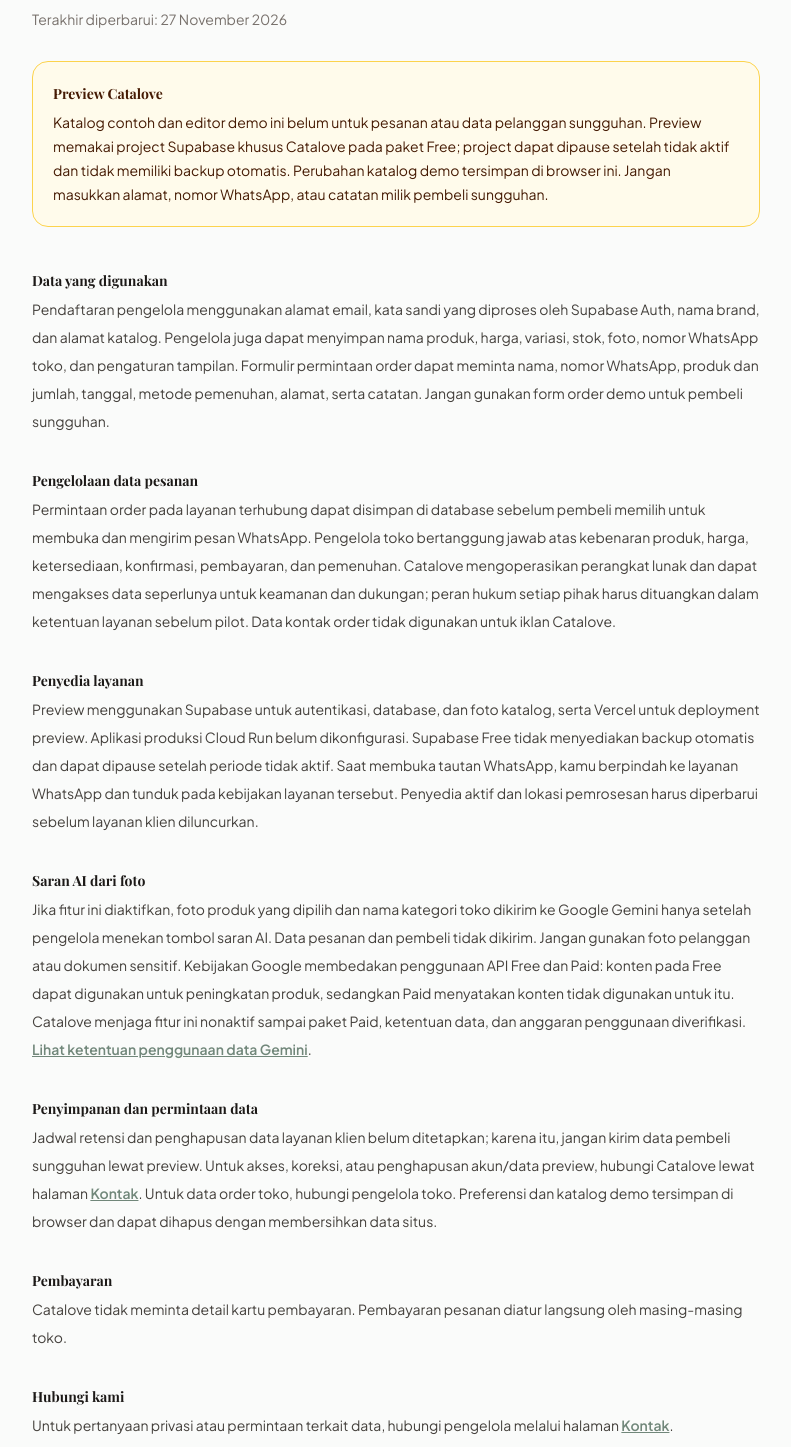
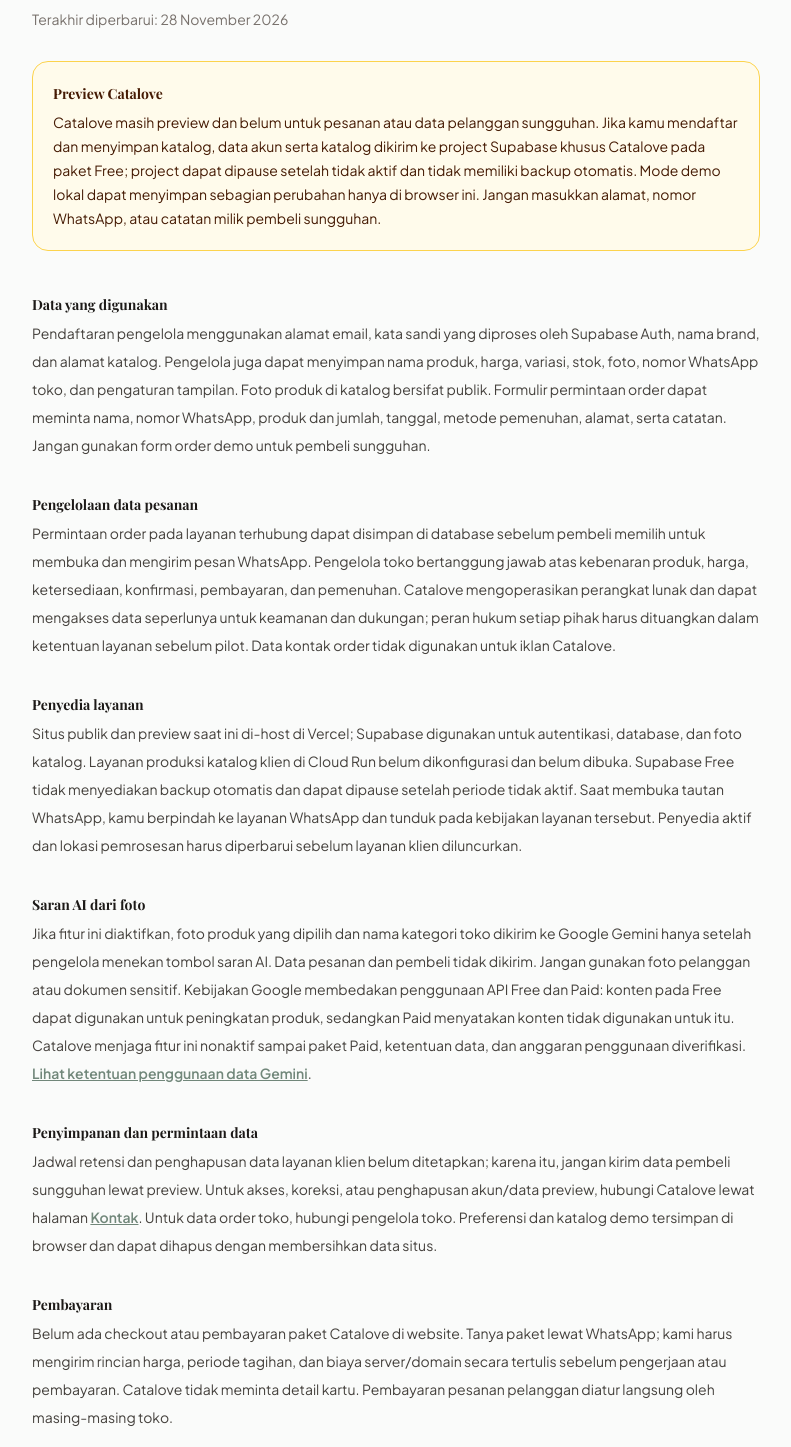
Before and after one commit to AIZATFIR/Catalove, a Next.js app: page /privacy in a window 1280 px wide. Shown: the part 243-1690 px from the top of the page, without its empty margins (244-1035 px from the left). Built offline with nearby package versions, Linux system fonts and the light colour scheme; no server answers.

Commit message:
docs: align privacy notice with preview data flow

```diff
--- a/src/app/(storefront)/privacy/page.tsx
+++ b/src/app/(storefront)/privacy/page.tsx
@@ -13,17 +13,17 @@ export default function PrivacyPage() {
       <Link href="/" className="text-sm font-semibold text-[var(--storefront-accent)]">← Kembali ke Catalove</Link>
       <p className="mt-10 text-xs font-bold uppercase tracking-[0.18em] text-stone-500">Privasi</p>
       <h1 className="mt-3 font-serif text-4xl font-semibold sm:text-5xl">Kebijakan Privasi</h1>
-      <p className="mt-4 text-sm text-stone-500">Terakhir diperbarui: 27 November 2026</p>
+      <p className="mt-4 text-sm text-stone-500">Terakhir diperbarui: 28 November 2026</p>
 
       <aside className="mt-8 rounded-2xl border border-amber-300 bg-amber-50 p-5 text-sm leading-6 text-amber-950 dark:border-amber-700 dark:bg-amber-950/30 dark:text-amber-100">
         <h2 className="font-bold">Preview Catalove</h2>
-        <p className="mt-1">Katalog contoh dan editor demo ini belum untuk pesanan atau data pelanggan sungguhan. Preview memakai project Supabase khusus Catalove pada paket Free; project dapat dipause setelah tidak aktif dan tidak memiliki backup otomatis. Perubahan katalog demo tersimpan di browser ini. Jangan masukkan alamat, nomor WhatsApp, atau catatan milik pembeli sungguhan.</p>
+        <p className="mt-1">Catalove masih preview dan belum untuk pesanan atau data pelanggan sungguhan. Jika kamu mendaftar dan menyimpan katalog, data akun serta katalog dikirim ke project Supabase khusus Catalove pada paket Free; project dapat dipause setelah tidak aktif dan tidak memiliki backup otomatis. Mode demo lokal dapat menyimpan sebagian perubahan hanya di browser ini. Jangan masukkan alamat, nomor WhatsApp, atau catatan milik pembeli sungguhan.</p>
       </aside>
 
       <div className="mt-10 space-y-8 text-sm leading-7 text-stone-700 dark:text-stone-300">
         <section>
           <h2 className="font-bold text-stone-900 dark:text-white">Data yang digunakan</h2>
-          <p>Pendaftaran pengelola menggunakan alamat email, kata sandi yang diproses oleh Supabase Auth, nama brand, dan alamat katalog. Pengelola juga dapat menyimpan nama produk, harga, variasi, stok, foto, nomor WhatsApp toko, dan pengaturan tampilan. Formulir permintaan order dapat meminta nama, nomor WhatsApp, produk dan jumlah, tanggal, metode pemenuhan, alamat, serta catatan. Jangan gunakan form order demo untuk pembeli sungguhan.</p>
+          <p>Pendaftaran pengelola menggunakan alamat email, kata sandi yang diproses oleh Supabase Auth, nama brand, dan alamat katalog. Pengelola juga dapat menyimpan nama produk, harga, variasi, stok, foto, nomor WhatsApp toko, dan pengaturan tampilan. Foto produk di katalog bersifat publik. Formulir permintaan order dapat meminta nama, nomor WhatsApp, produk dan jumlah, tanggal, metode pemenuhan, alamat, serta catatan. Jangan gunakan form order demo untuk pembeli sungguhan.</p>
         </section>
         <section>
           <h2 className="font-bold text-stone-900 dark:text-white">Pengelolaan data pesanan</h2>
@@ -31,7 +31,7 @@ export default function PrivacyPage() {
         </section>
         <section>
           <h2 className="font-bold text-stone-900 dark:text-white">Penyedia layanan</h2>
-          <p>Preview menggunakan Supabase untuk autentikasi, database, dan foto katalog, serta Vercel untuk deployment preview. Aplikasi produksi Cloud Run belum dikonfigurasi. Supabase Free tidak menyediakan backup otomatis dan dapat dipause setelah periode tidak aktif. Saat membuka tautan WhatsApp, kamu berpindah ke layanan WhatsApp dan tunduk pada kebijakan layanan tersebut. Penyedia aktif dan lokasi pemrosesan harus diperbarui sebelum layanan klien diluncurkan.</p>
+          <p>Situs publik dan preview saat ini di-host di Vercel; Supabase digunakan untuk autentikasi, database, dan foto katalog. Layanan produksi katalog klien di Cloud Run belum dikonfigurasi dan belum dibuka. Supabase Free tidak menyediakan backup otomatis dan dapat dipause setelah periode tidak aktif. Saat membuka tautan WhatsApp, kamu berpindah ke layanan WhatsApp dan tunduk pada kebijakan layanan tersebut. Penyedia aktif dan lokasi pemrosesan harus diperbarui sebelum layanan klien diluncurkan.</p>
         </section>
         <section>
           <h2 className="font-bold text-stone-900 dark:text-white">Saran AI dari foto</h2>
@@ -43,7 +43,7 @@ export default function PrivacyPage() {
         </section>
         <section>
           <h2 className="font-bold text-stone-900 dark:text-white">Pembayaran</h2>
-          <p>Catalove tidak meminta detail kartu pembayaran. Pembayaran pesanan diatur langsung oleh masing-masing toko.</p>
+          <p>Belum ada checkout atau pembayaran paket Catalove di website. Tanya paket lewat WhatsApp; kami harus mengirim rincian harga, periode tagihan, dan biaya server/domain secara tertulis sebelum pengerjaan atau pembayaran. Catalove tidak meminta detail kartu. Pembayaran pesanan pelanggan diatur langsung oleh masing-masing toko.</p>
         </section>
         <section>
           <h2 className="font-bold text-stone-900 dark:text-white">Hubungi kami</h2>
```
